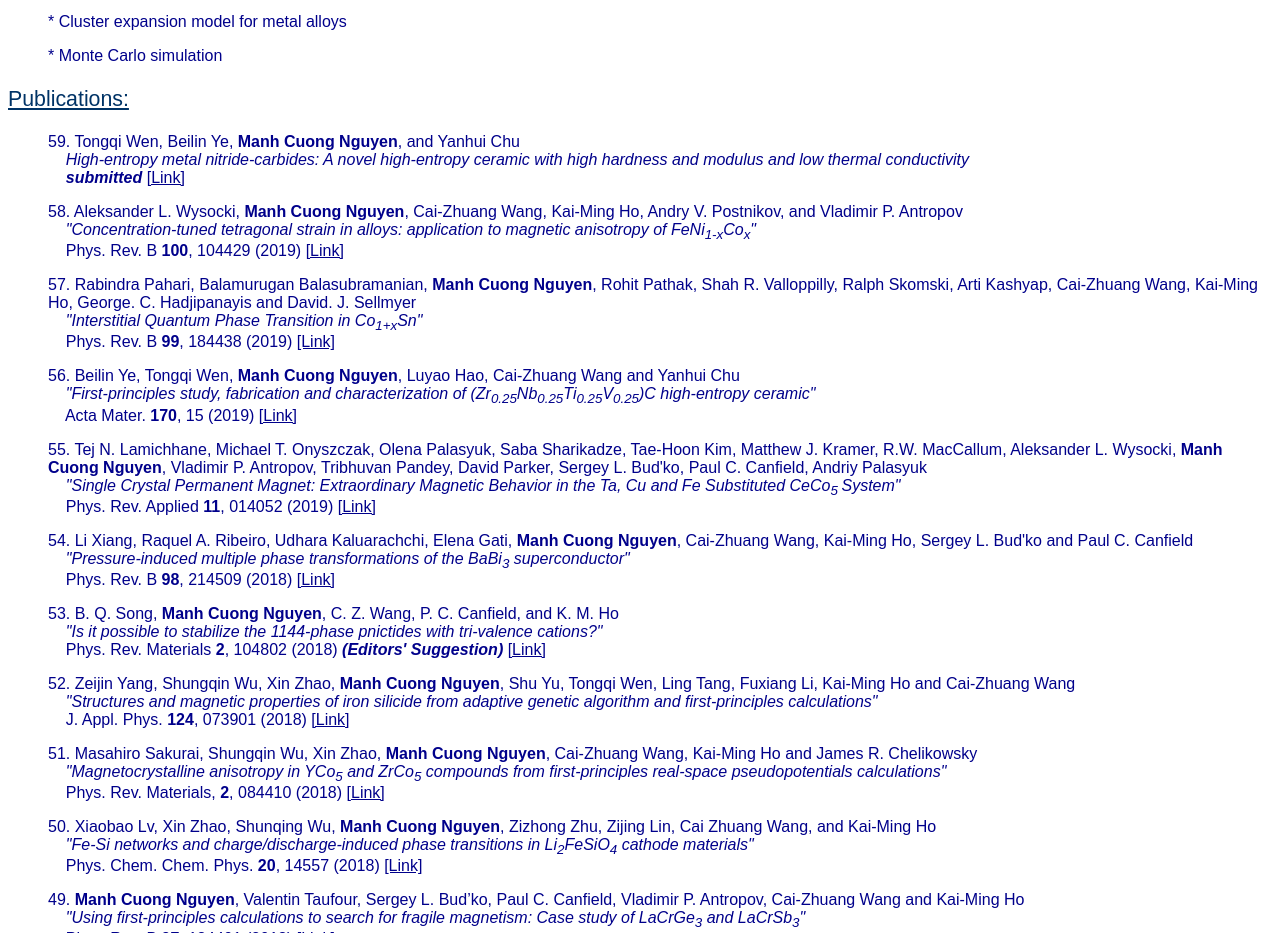
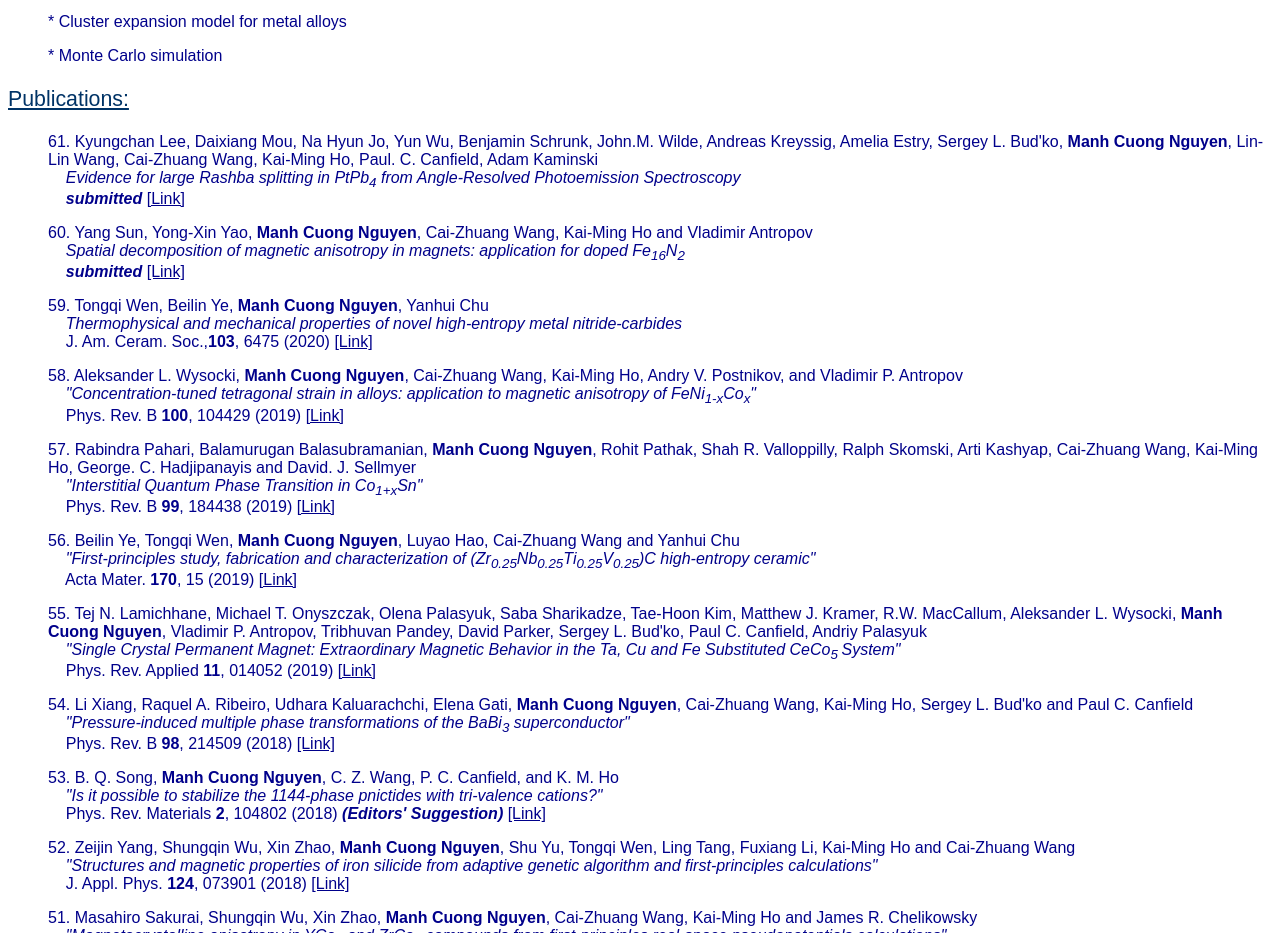
Before and after one commit to nmcuong81/homepage, a plain HTML site: page index.html in a window 1280 px wide. Shown: the part 1281-2214 px from the top of the page. Drawn offline with Linux system fonts and the light colour scheme.

Commit message:
Update index.html

```diff
--- a/index.html
+++ b/index.html
@@ -87,10 +87,17 @@
         &nbsp &nbsp <i>"Title"</i> <br />
         &nbsp &nbsp <b><i>submitted</i></b> <a href="https://dx.doi.org/" target="_blank"><u>[Link]</u></a></>
 -->
+        <p>61. Kyungchan Lee, Daixiang Mou, Na Hyun Jo, Yun Wu, Benjamin Schrunk, John.M. Wilde, Andreas Kreyssig, Amelia Estry, Sergey L. Bud'ko, <b>Manh Cuong Nguyen</b>, Lin-Lin Wang, Cai-Zhuang Wang, Kai-Ming Ho, Paul. C. Canfield, Adam Kaminski<br />
+        &nbsp &nbsp <i>Evidence for large Rashba splitting in PtPb<sub>4</sub> from Angle-Resolved Photoemission Spectroscopy</i> <br />
+        &nbsp &nbsp <b><i>submitted</i></b> <a href="https://dx.doi.org/" target="_blank"><u>[Link]</u></a></>
 
-        <p>59. Tongqi Wen, Beilin Ye, <b>Manh Cuong Nguyen</b>, and Yanhui Chu<br />
-        &nbsp &nbsp <i>High-entropy metal nitride-carbides: A novel high-entropy ceramic with high hardness and modulus and low thermal conductivity</i> <br />
+        <p>60. Yang Sun, Yong-Xin Yao, <b>Manh Cuong Nguyen</b>, Cai-Zhuang Wang, Kai-Ming Ho and Vladimir Antropov<br />
+        &nbsp &nbsp <i>Spatial decomposition of magnetic anisotropy in magnets: application for doped Fe<sub>16</sub>N<sub>2</sub></i> <br />
         &nbsp &nbsp <b><i>submitted</i></b> <a href="https://dx.doi.org/" target="_blank"><u>[Link]</u></a></>
+
+        <p>59. Tongqi Wen, Beilin Ye, <b>Manh Cuong Nguyen</b>, Yanhui Chu<br />
+        &nbsp &nbsp <i>Thermophysical and mechanical properties of novel high-entropy metal nitride-carbides</i> <br />
+        &nbsp &nbsp J. Am. Ceram. Soc.,<b>103</b>, 6475 (2020) <a href="https://dx.doi.org/10.1111/jace.17333" target="_blank"><u>[Link]</u></a></>
 
         <p>58. Aleksander L. Wysocki, <b>Manh Cuong Nguyen</b>, Cai-Zhuang Wang, Kai-Ming Ho, Andry V. Postnikov, and Vladimir P. Antropov<br />
         &nbsp &nbsp <i>"Concentration-tuned tetragonal strain in alloys: application to magnetic anisotropy of FeNi<sub>1-x</sub>Co<sub>x</sub>"</i> <br />
```
